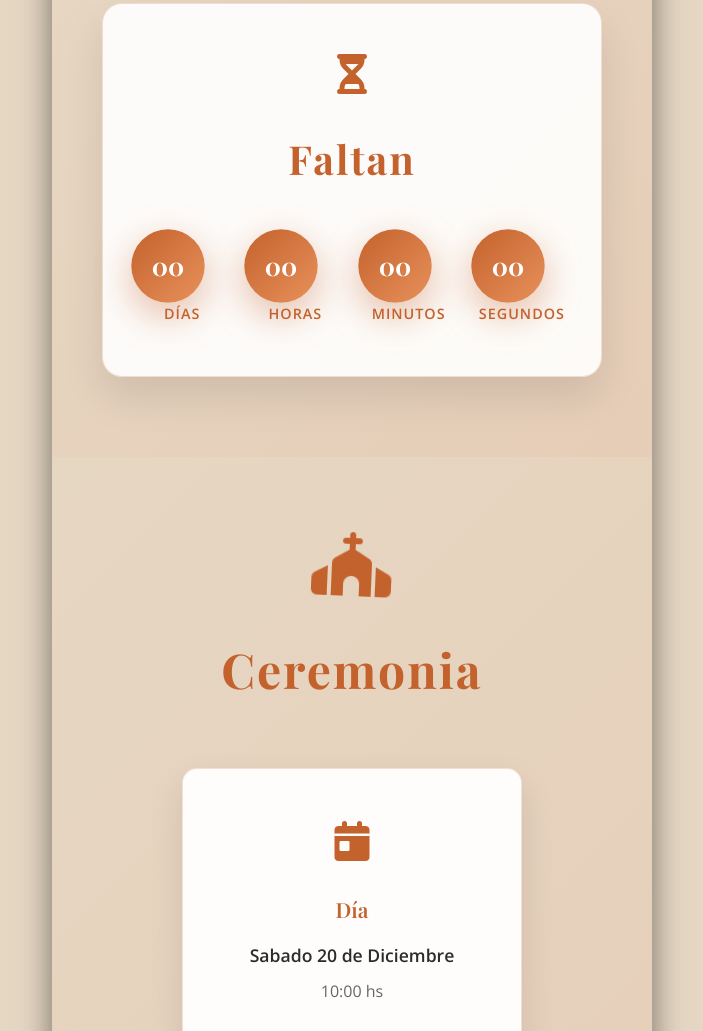
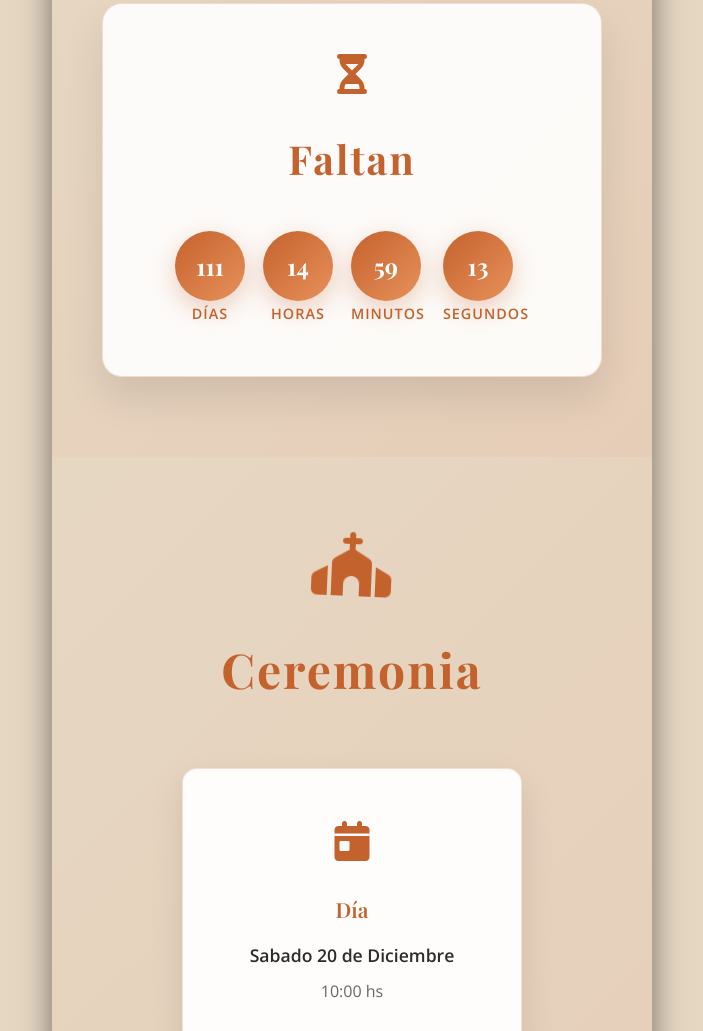
Before and after one commit to SanM02/invitacion-bodas, a plain HTML site: page index.html in a window 1280 px wide. Shown: the part 877-1908 px from the top of the page, without its empty margins (288-991 px from the left). Drawn offline with nearby package versions, Linux system fonts and the light colour scheme.

Commit message:
que loco

```diff
--- a/script.js
+++ b/script.js
@@ -0,0 +1,52 @@
+// Cuenta regresiva hasta el 20 de diciembre de 2025, 10:00 AM
+function updateCountdown() {
+    const targetDate = new Date('2025-12-20T10:00:00');
+    const now = new Date();
+    const diff = targetDate - now;
+
+    if (diff <= 0) {
+        document.getElementById('countdownDisplay').innerHTML = '<div>¡Llegó el gran día!</div>';
+        return;
+    }
+
+    const days = Math.floor(diff / (1000 * 60 * 60 * 24));
+    const hours = Math.floor((diff / (1000 * 60 * 60)) % 24);
+    const minutes = Math.floor((diff / (1000 * 60)) % 60);
+    const seconds = Math.floor((diff / 1000) % 60);
+
+    document.getElementById('countdownDisplay').innerHTML = `
+        <div class="count-item">
+            <div class="simple-count-circle"><span id="days">${days}</span></div>
+            <label>días</label>
+        </div>
+        <div class="count-item">
+            <div class="simple-count-circle"><span id="hours">${hours}</span></div>
+            <label>horas</label>
+        </div>
+        <div class="count-item">
+            <div class="simple-count-circle"><span id="minutes">${minutes}</span></div>
+            <label>minutos</label>
+        </div>
+        <div class="count-item">
+            <div class="simple-count-circle"><span id="seconds">${seconds}</span></div>
+            <label>segundos</label>
+        </div>
+    `;
+}
+
+setInterval(updateCountdown, 1000);
+updateCountdown();
+
+function confirmarAsistencia() {
+    // Reemplaza el número y el mensaje por el que desees
+    var telefono = '595986489347'; // Ejemplo: 595981234567
+    var mensaje = encodeURIComponent('¡Hola! Quiero confirmar mi asistencia a la boda de Mirian & Koky.');
+    var url = `https://wa.me/${telefono}?text=${mensaje}`;
+    window.open(url, '_blank');
+}
+
+function verUbicacion() {
+    // Reemplaza la URL por la ubicación real del evento
+    var url = 'https://goo.gl/google.com/maps/place/Quinta+Don+Aniceto/data=!4m2!3m1!1s0x0:0x7531a20b708a7c15?sa=X&ved=1t:2428&ictx=111/';
+    window.open(url, '_blank');
+}
--- a/styles.css
+++ b/styles.css
@@ -490,18 +490,13 @@ body {
 }
 
 .countdown-display {
-    display: grid;
-    grid-template-columns: repeat(4, 1fr);
-    gap: 20px;
-    max-width: 400px;
+    display: flex;
+    flex-direction: row;
+    justify-content: center;
+    align-items: stretch;
+    gap: 18px;
+    max-width: 600px;
     margin: 0 auto;
-
-
-        min-width: 340px;
-        max-width: 600px;
-    flex-direction: column;
-    align-items: center;
-    gap: 15px;
 }
 
 .simple-count-circle {
@@ -1033,8 +1028,10 @@ body {
     }
 
     .countdown-display {
-        grid-template-columns: repeat(2, 1fr);
-        gap: 15px;
+        flex-direction: column;
+        align-items: center;
+        gap: 12px;
+        max-width: 100%;
     }
 
     .simple-count-circle {
```
